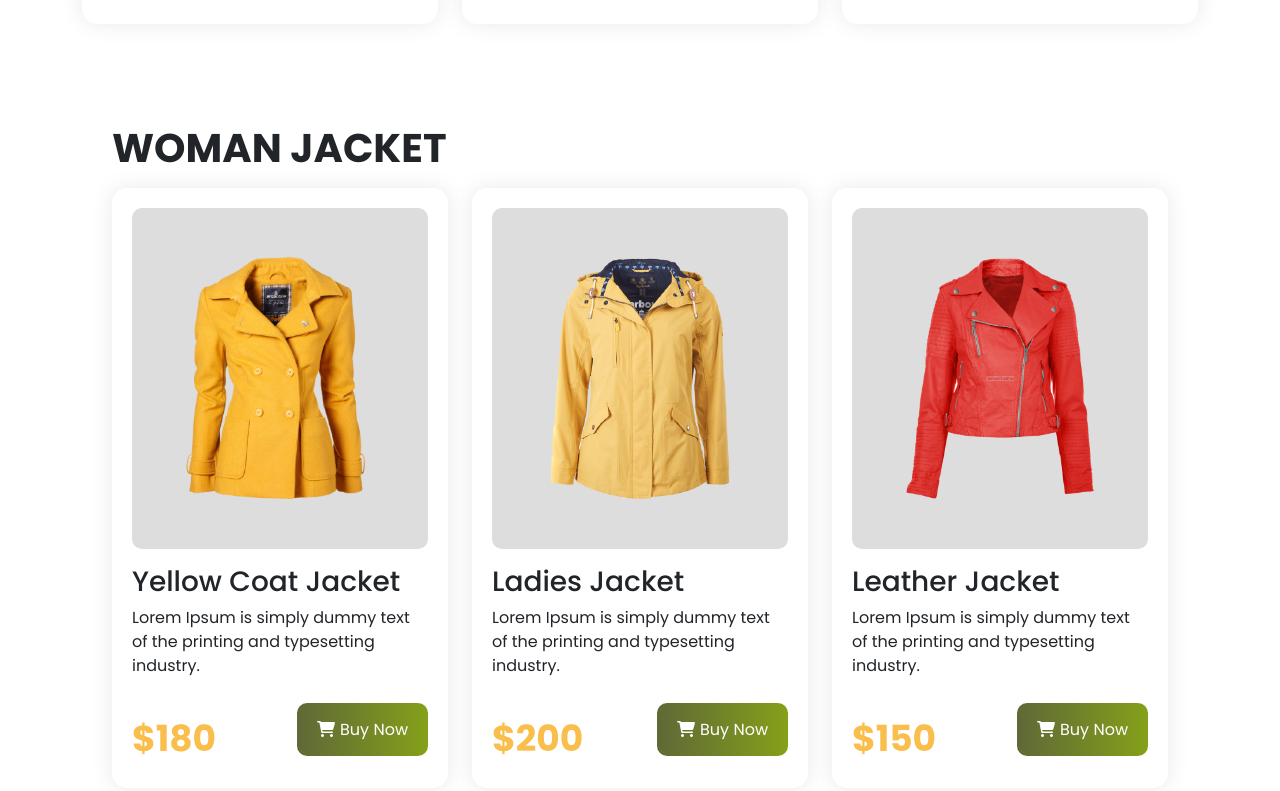
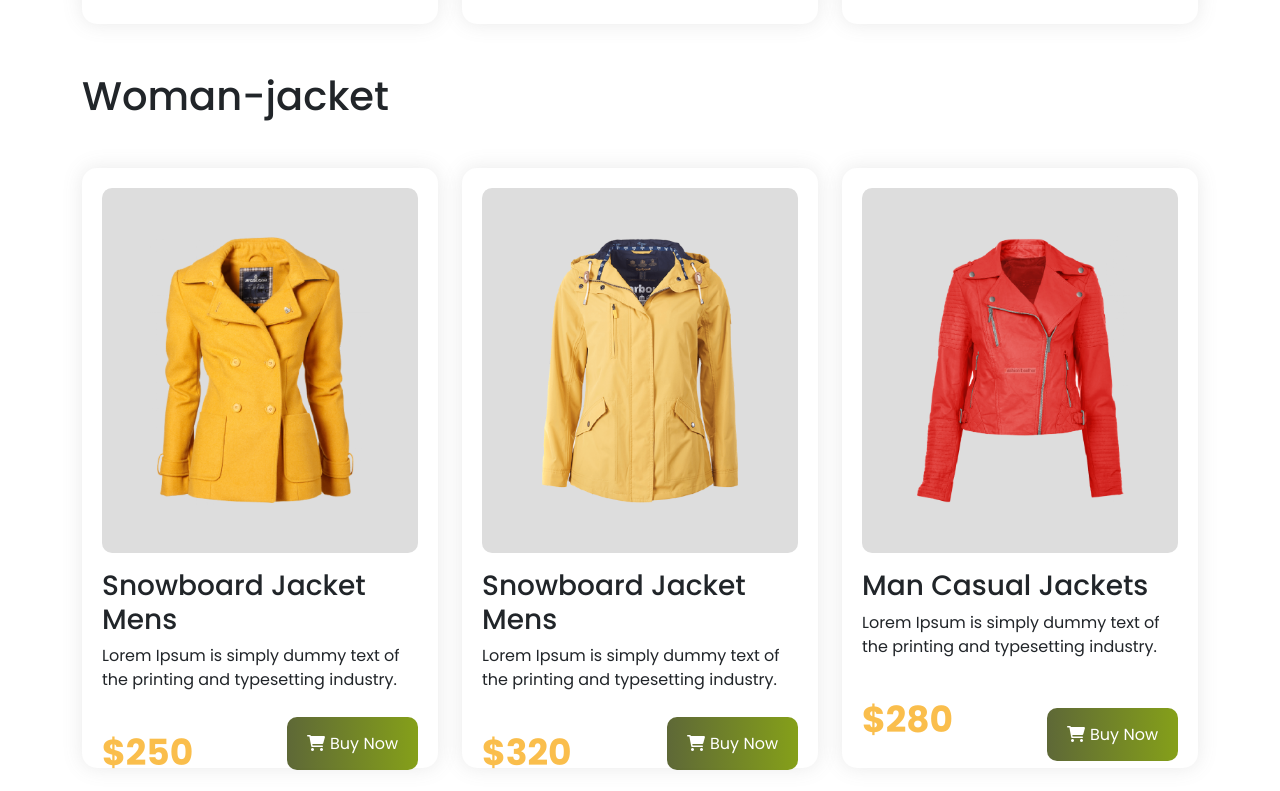
Before and after one commit to sohel770/penguin-fashion, a plain HTML site: page index.html in a window 1280 px wide. Shown: the part 1335-2126 px from the top of the page. Drawn offline with nearby package versions, Linux system fonts and the light colour scheme.

Commit message:
commit two

```diff
--- a/index.html
+++ b/index.html
@@ -50,7 +50,7 @@
 <section id="banner" class="banner-section">
     <div class="container">
         <div class="row">
-            <div class="col-sm-6">
+            <div class="col-lg-6 col-md-6 col-sm-12 ">
                 <div class="left-site">
 
                     <h1 class="mb-4"><span>Be the Penguins</span> <br> of Winter</h1>
@@ -63,7 +63,7 @@
                 </div>
             </div>
 
-            <div class="col-sm-6 img-fluid">
+            <div class="col-lg-6 col-md-6 col-sm-12 img-fluid">
                <img src="images/model.png" alt="">
             </div>
         </div>
@@ -78,7 +78,7 @@
   <div class="container">
     <h1 class="mb-5 man-titile">man jacket</h1>
       <div class="row">
-          <div class="col-sm-4 col-md-4">
+          <div class="col-lg-4 col-md-6 col-sm-12">
 
             <div class="jacket d-flex flex-column">
 
@@ -103,7 +103,7 @@
 
 
           </div>
-          <div class="col-sm-4 col-md-4">
+          <div class="col-lg-4 col-md-6 col-sm-12">
 
             <div class="jacket d-flex flex-column">
 
@@ -129,7 +129,7 @@
 
           </div>
 
-          <div class="col-sm-4  col-md-4">
+          <div class="col-lg-4 col-md-6 col-sm-12">
 
             <div class="jacket d-flex flex-column">
 
@@ -154,10 +154,95 @@
 
           </div>
 
-<!-- col-md-3 -->
+      </div>
 
-<!-- col-md-3 -->
 
+  </div>
+</section>
+
+
+
+
+<section class="woman-jacket mt-5">
+
+  <div class="container">
+    <h1 class="mb-5 man-titile">Woman-jacket </h1>
+      <div class="row">
+          <div class="col-lg-4 col-md-6 col-sm-12">
+
+            <div class="jacket d-flex flex-column">
+
+                <div class="jacket-img">
+                    <img class="img-fluid p-5" src="images/jacket-1.png" alt="">
+                </div>
+                   <div class="jacket-info mt-3">
+                       <h3>Snowboard Jacket Mens </h3>
+                       <p>Lorem Ipsum is simply dummy text of the
+                        printing and typesetting industry.</p>
+                   </div>
+                   <div class="jacket-sell d-flex justify-content-sm-between my-4">
+                        <div class="price">
+                           <span>$250</span>
+                        </div>
+
+                        <div class="product-sell">
+                            <a href="#"><span><i class="fas fa-shopping-cart"></i></span>Buy Now</a>
+                        </div>
+                   </div>
+            </div>
+
+
+          </div>
+          <div class="col-lg-4 col-md-6 col-sm-12">
+
+            <div class="jacket d-flex flex-column">
+
+                <div class="jacket-img">
+                    <img class="img-fluid p-5" src="images/jacket-2.png" alt="">
+                </div>
+                   <div class="jacket-info mt-3">
+                       <h3>Snowboard Jacket Mens</h3>
+                       <p>Lorem Ipsum is simply dummy text of the
+                        printing and typesetting industry.</p>
+                   </div>
+                   <div class="jacket-sell d-flex justify-content-sm-between my-4">
+                        <div class="price">
+                           <span>$320</span>
+                        </div>
+
+                        <div class="product-sell">
+                            <a href="#"><span><i class="fas fa-shopping-cart"></i></span>Buy Now</a>
+                        </div>
+                   </div>
+            </div>
+
+
+          </div>
+
+          <div class="col-lg-4 col-md-6 col-sm-12">
+
+            <div class="jacket d-flex flex-column">
+
+                <div class="jacket-img">
+                    <img class="img-fluid p-5" src="images/jacket-3.png" alt="">
+                </div>
+                   <div class="jacket-info mt-3" >
+                       <h3>Man Casual Jackets </h3>
+                       <p>Lorem Ipsum is simply dummy text of the
+                        printing and typesetting industry.</p>
+                   </div>
+                   <div class="jacket-sell d-flex justify-content-sm-between my-4">
+                        <div class="price">
+                           <span>$280</span>
+                        </div>
+
+                        <div class="product-sell mt-4">
+                            <a href="#"><span><i class="fas fa-shopping-cart"></i></span>Buy Now</a>
+                        </div>
+                   </div>
+            </div>
+
+          </div>
 
       </div>
 
@@ -170,90 +255,6 @@
 
 
 
-
-<section class="Woman-jacket ">
-
-    <div class="container">
-      <h1 class="man-titile mb-3">Woman jacket</h1>
-        <div class="row">
-            <div class="col-sm-4 col-md-4">
-
-              <div class="jacket d-flex flex-column">
-
-                  <div class="jacket-img">
-                      <img class="img-fluid p-5" src="images/jacket-1.png" alt="">
-                  </div>
-                     <div class="jacket-info mt-3">
-                         <h3>Yellow Coat Jacket </h3>
-                         <p>Lorem Ipsum is simply dummy text of the
-                          printing and typesetting industry.</p>
-                     </div>
-                     <div class="jacket-sell d-flex justify-content-sm-between my-4">
-                          <div class="price">
-                             <span>$180</span>
-                          </div>
-
-                          <div class="product-sell">
-                              <a href="#"><span><i class="fas fa-shopping-cart"></i></span>Buy Now</a>
-                          </div>
-                     </div>
-              </div>
-
-
-            </div>
-            <div class="col-sm-4 col-md-4">
-
-              <div class="jacket d-flex flex-column">
-
-                  <div class="jacket-img">
-                      <img class="img-fluid p-5" src="images/jacket-2.png" alt="">
-                  </div>
-                     <div class="jacket-info mt-3">
-                         <h3>Ladies Jacket  </h3>
-                         <p>Lorem Ipsum is simply dummy text of the
-                          printing and typesetting industry.</p>
-                     </div>
-                     <div class="jacket-sell d-flex justify-content-sm-between my-4">
-                          <div class="price">
-                             <span>$200</span>
-                          </div>
-
-                          <div class="product-sell">
-                              <a href="#"><span><i class="fas fa-shopping-cart"></i></span>Buy Now</a>
-                          </div>
-                     </div>
-              </div>
-
-
-            </div>
-
-            <div class="col-sm-4  col-md-4">
-
-              <div class="jacket d-flex flex-column">
-
-                  <div class="jacket-img">
-                      <img class="img-fluid p-5" src="images/jacket-3.png" alt="">
-                  </div>
-                     <div class="jacket-info mt-3">
-                         <h3> Leather Jacket  </h3>
-                         <p>Lorem Ipsum is simply dummy text of the
-                          printing and typesetting industry.</p>
-                     </div>
-                     <div class="jacket-sell d-flex justify-content-sm-between my-4">
-                          <div class="price">
-                             <span>$150</span>
-                          </div>
-
-                          <div class="product-sell">
-                              <a href="#"><span><i class="fas fa-shopping-cart"></i></span>Buy Now</a>
-                          </div>
-                     </div>
-              </div>
-
-            </div>
-        </div>
-    </div>
-  </section>
 
 
 
--- a/style.css
+++ b/style.css
@@ -5,7 +5,7 @@ body{
 }
 .nav-logo{
     width: 225px;
-height: 31px;
+    height: 31px;
 }
 
 
@@ -95,6 +95,10 @@ color:#FD4766;
     background-color: #ddd;
     border-radius: 10px;
 }
+.woman-jacket .jacket-img{
+    background-color: #ddd;
+    border-radius: 10px;
+}
 .jacket .jacket-sell .price span{
     font-weight: 900;
     font-size: 36px;
@@ -113,14 +117,15 @@ color:#FD4766;
 .jacket-sell .product-sell a span{
     margin-right: 5px;
 }
-.man-titile{
+.man-title{
 text-transform: uppercase;
 font-weight: bold;
 }
+.Woman-jacket{
+    text-transform: uppercase;
+    font-weight: bold;
+    }
 
-.Woman-jacket{
-   padding:100px;
-}
 
 
 .services .single-services{
@@ -144,7 +149,7 @@ footer p{
     color:#757575;
     padding:20px 20px;
 }
-@media (max-width:767px) {
+@media (max-width:992px) {
     .menu-navbar-nav{
         text-align: center;
         background-color: rgba(18, 18, 73, 0.39);
```
